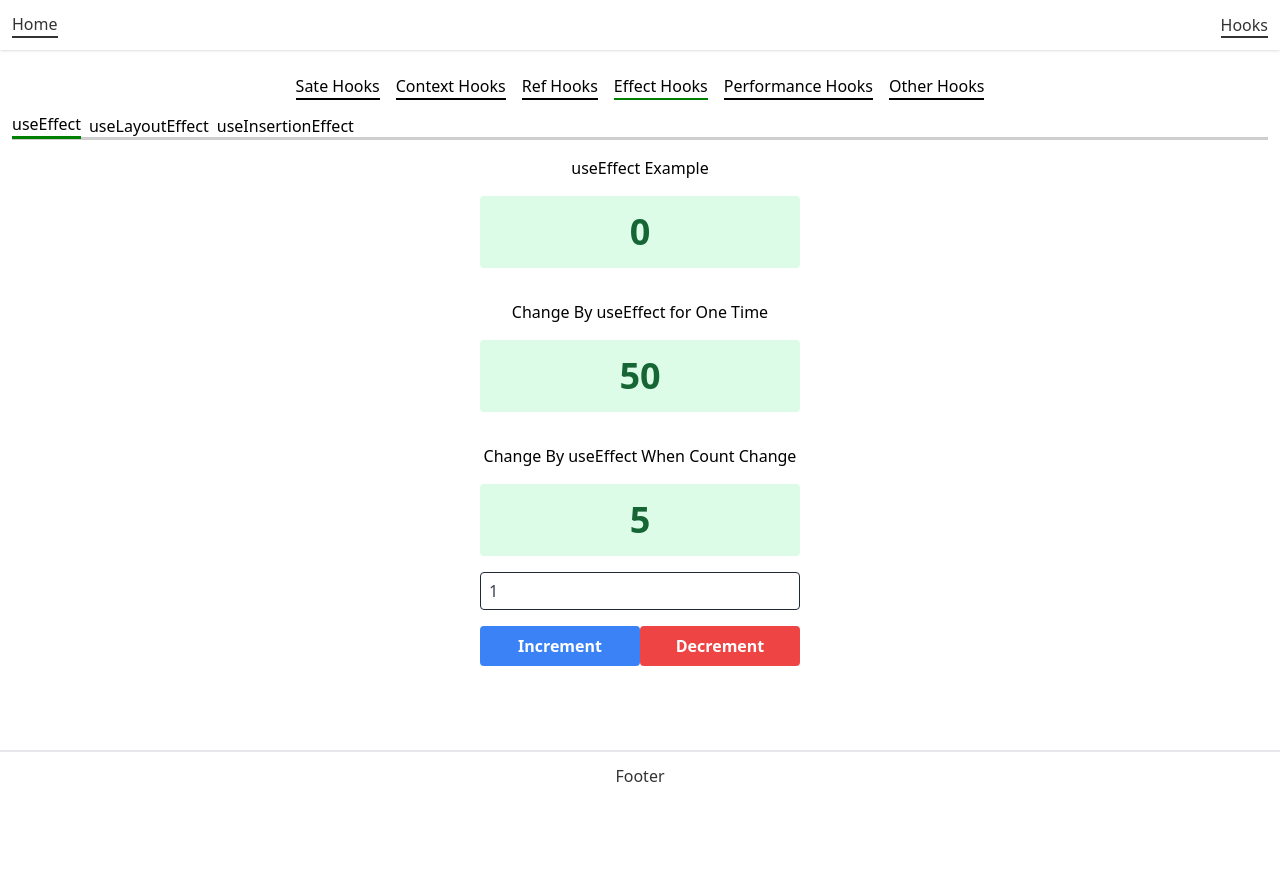
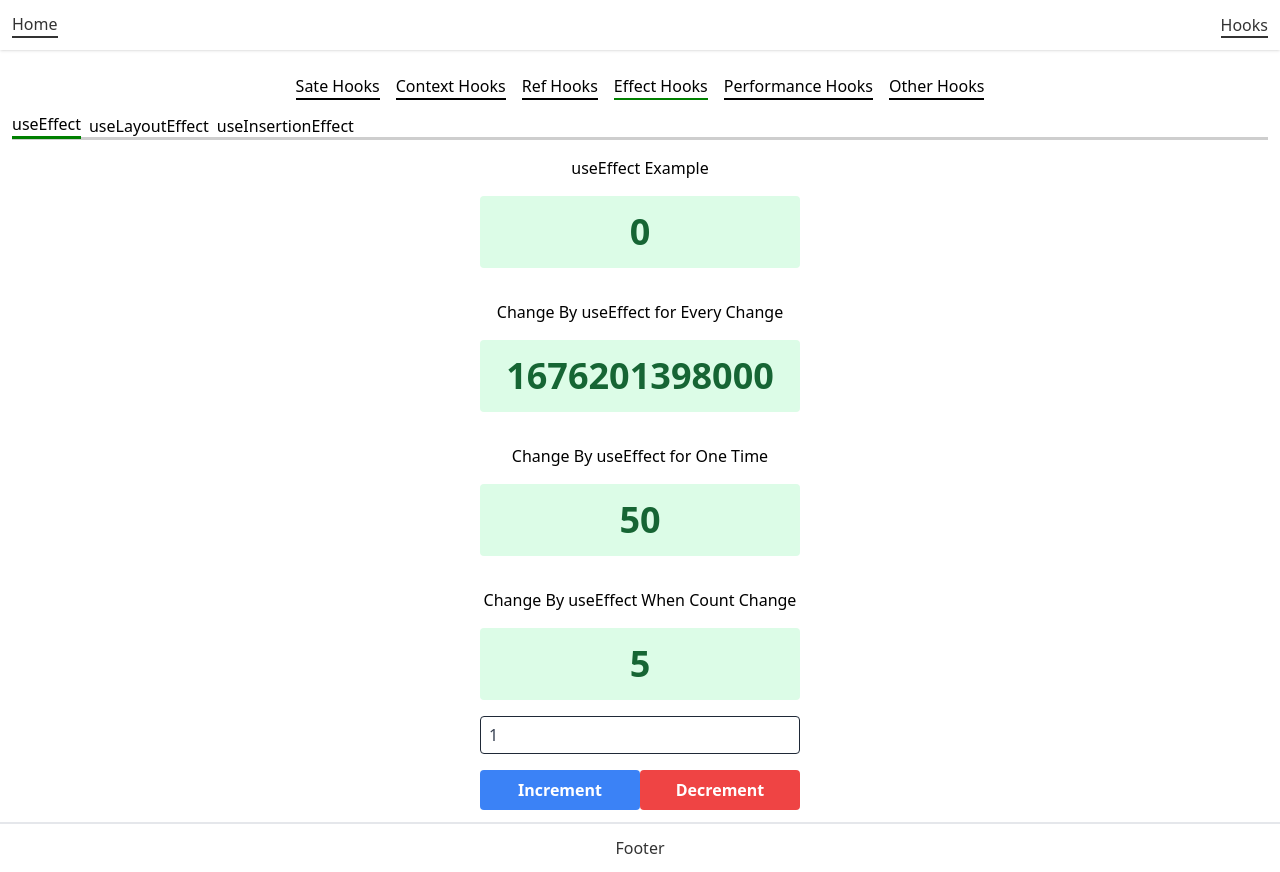
Before and after one commit to tareqnmd/next-basic, a Next.js app: page /default-hooks/effect-hooks in a window 1280 px wide. Before the commit the page ends 800 px from the top, so only its background shows below. Built offline with nearby package versions, Linux system fonts and the light colour scheme.

Commit message:
effect up

```diff
--- a/components/default-hooks/effect-hooks/UseEffectHook.tsx
+++ b/components/default-hooks/effect-hooks/UseEffectHook.tsx
@@ -2,6 +2,7 @@ import { useEffect, useState } from 'react';
 
 export default function UseEffectHook() {
 	const [count, setCount] = useState(0);
+	const [everyChangeValue, setEveryChangeValue] = useState(0);
 	const [changedValue, setChangedValue] = useState(5);
 	const [initialValue, setInitialValue] = useState(0);
 	const [step, setStep] = useState(1);
@@ -12,6 +13,14 @@ export default function UseEffectHook() {
 	const decrement = () => {
 		setCount((prev) => prev - step);
 	};
+
+	// eslint-disable-next-line react-hooks/exhaustive-deps
+	useEffect(() => {
+		setEveryChangeValue(Date.now());
+		return () => {
+			setEveryChangeValue(0);
+		};
+	});
 
 	useEffect(() => {
 		setInitialValue(50);
@@ -25,6 +34,8 @@ export default function UseEffectHook() {
 		<div className="flex flex-col items-center justify-center">
 			<h1 className="mt-4">useEffect Example</h1>
 			<div className="count-badge my-4">{count}</div>
+			<h1 className="mt-4">Change By useEffect for Every Change</h1>
+			<div className="count-badge my-4">{everyChangeValue}</div>
 			<h1 className="mt-4">Change By useEffect for One Time</h1>
 			<div className="count-badge my-4">{initialValue}</div>
 			<h1 className="mt-4">Change By useEffect When Count Change</h1>
```
